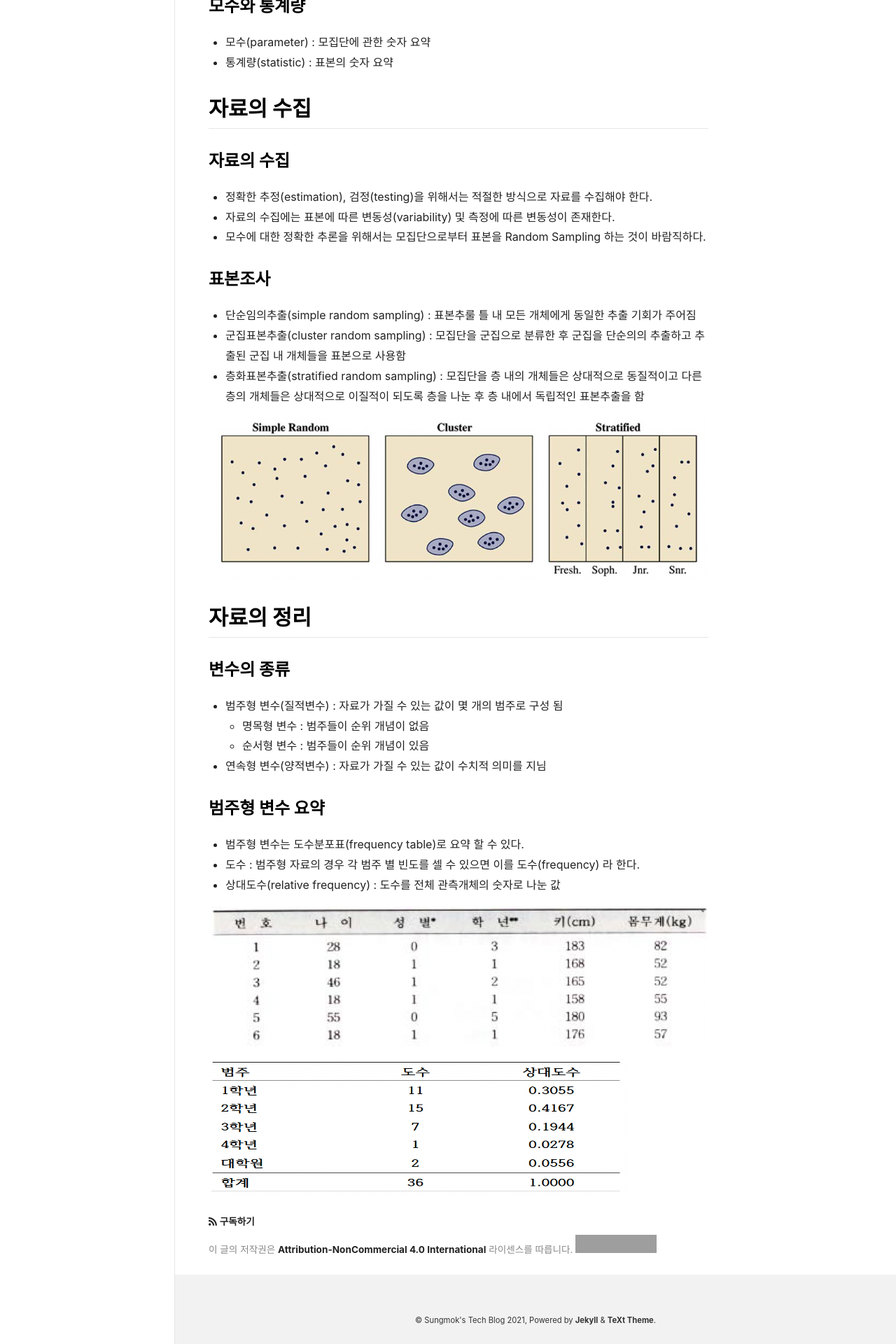
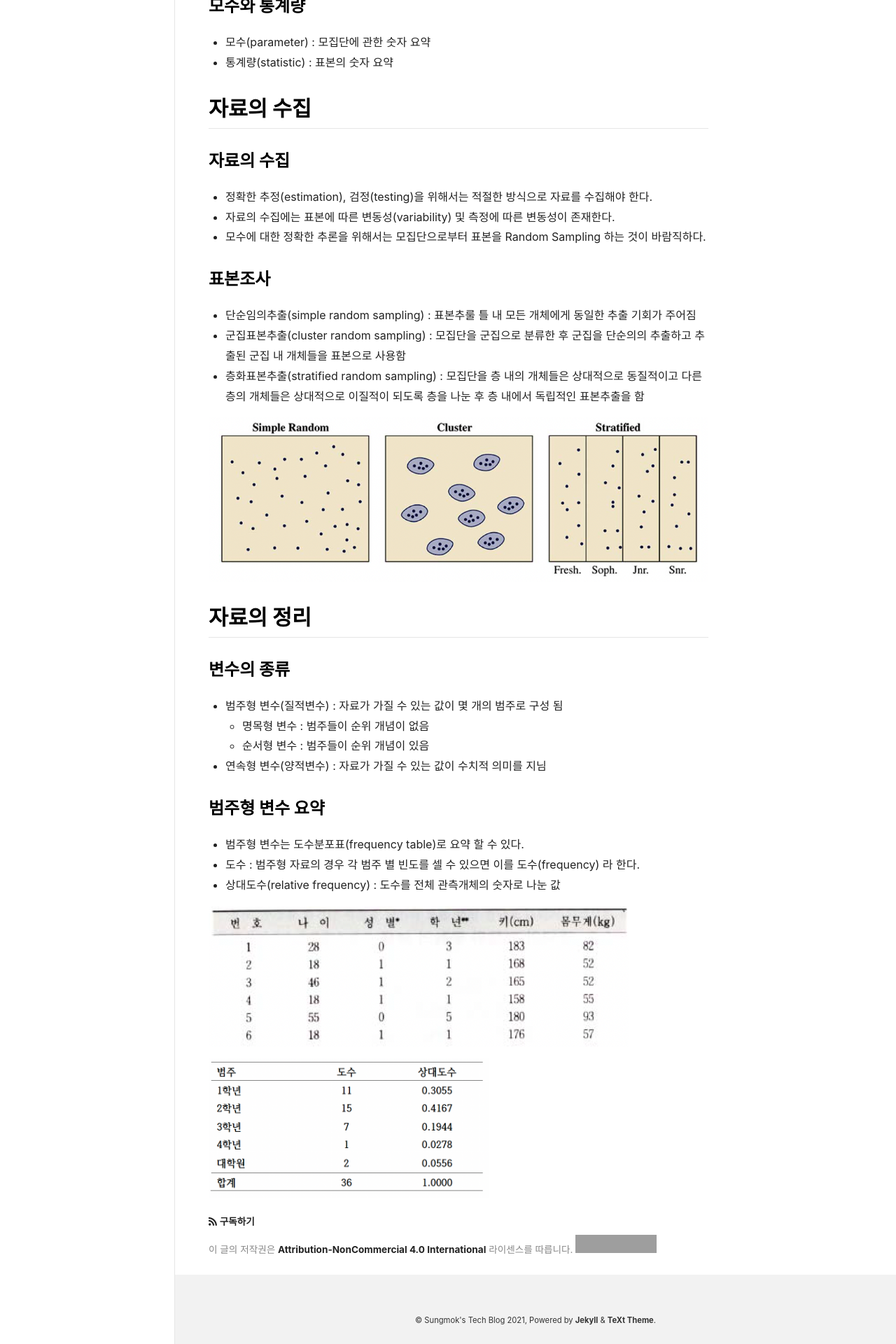
Before and after one commit to mox21c/mox21c.github.io, a Jekyll site: the page built from _posts/statistics/2023-12-11-basic-overview.md, in a window 1280 px wide. Shown: the part 1510-3430 px from the top of the page at 70% size. Built offline with Jekyll 4.4.1, drawn with Linux system fonts in a browser that asks for light colours; nearby versions of some CDN libraries; grey boxes are pictures that could not be loaded.

Commit message:
statistics add

```diff
--- a/_posts/statistics/2023-12-11-basic-overview.md
+++ b/_posts/statistics/2023-12-11-basic-overview.md
@@ -62,6 +62,6 @@ lang: ko
 - 도수 : 범주형 자료의 경우 각 범주 별 빈도를 셀 수 있으면 이를 도수(frequency) 라 한다.
 - 상대도수(relative frequency) : 도수를 전체 관측개체의 숫자로 나눈 값
 
-![Image](/assets/images/statistics/frequency_data.png){:width="800px" height="200px"}
+![Image](/assets/images/statistics/frequency_data.png){:width="600px" height="200px"}
 
-![Image](/assets/images/statistics/frequency.png){:width="600px" height="200px"}
+![Image](/assets/images/statistics/frequency.png){:width="400px" height="200px"}
```
